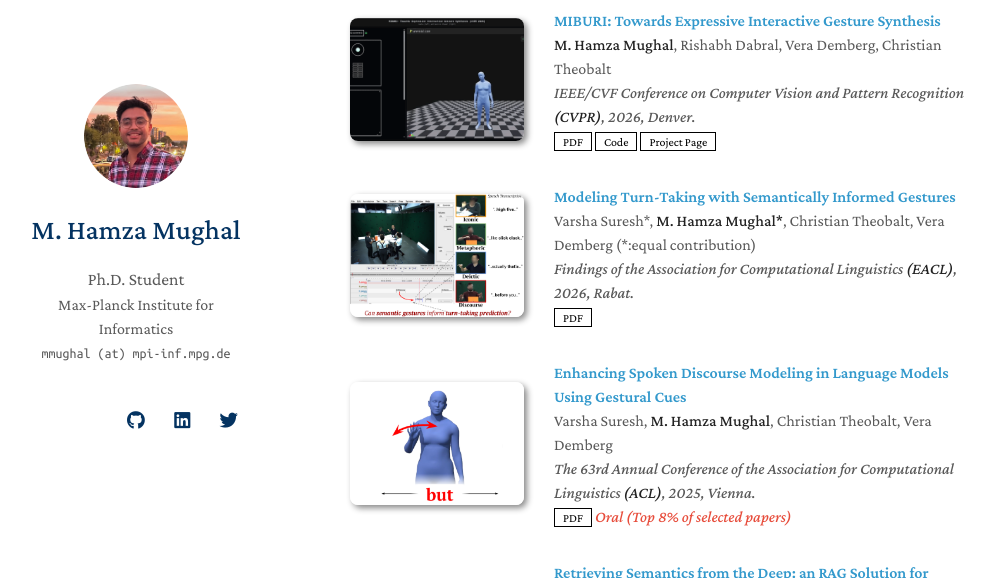
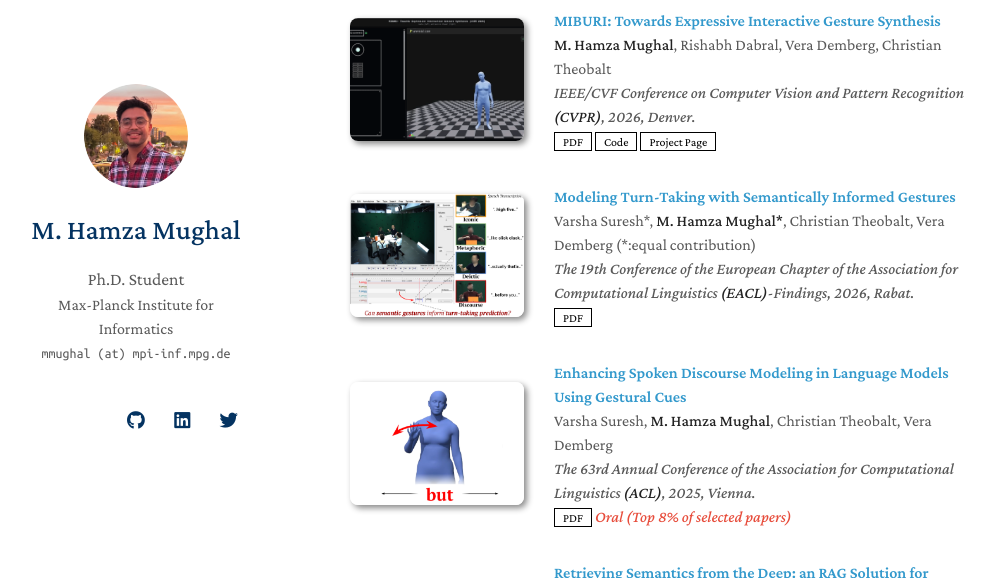
Before and after one commit to m-hamza-mughal/m-hamza-mughal.github.io, a Jekyll site: the page built from index.md, in a window 1280 px wide and 900 px high, scrolled down 463 px, cut to the strip 0-578 px from the top of the window. Shown: the whole strip, without its empty margins (140-1135 px from the left). Built offline with Jekyll 4.4.1, drawn with Linux system fonts in a browser that asks for light colours; nearby versions of some CDN libraries; a style sheet for code colours, icons or effects is not loaded; our own code applies the rules of GitHub Pages for plain Markdown files.

Commit message:
update dndgesture++

```diff
--- a/_data/publications.yml
+++ b/_data/publications.yml
@@ -14,7 +14,7 @@ main:
   - title: "Modeling Turn-Taking with Semantically Informed Gestures"
     authors: Varsha Suresh*, <strong>M. Hamza Mughal*</strong>, Christian Theobalt, Vera Demberg (*:equal contribution)
     # conference_short: CVPR
-    conference: Findings of the Association for Computational Linguistics <strong>(EACL)</strong>, 2026, Rabat.
+    conference: The 19th Conference of the European Chapter of the Association for Computational Linguistics <strong>(EACL)</strong>-Findings, 2026, Rabat.
     pdf: https://arxiv.org/abs/2510.19350
     # page: https://vcai.mpi-inf.mpg.de/projects/RAG-Gesture/
     # code: https://github.com/m-hamza-mughal/RAG-Gesture
```
